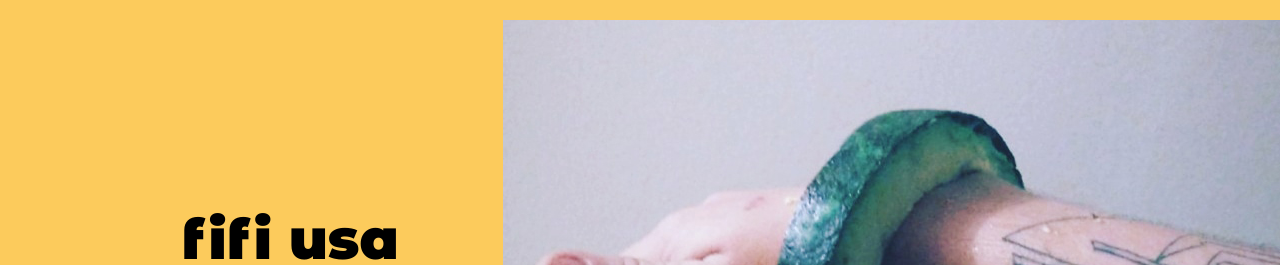
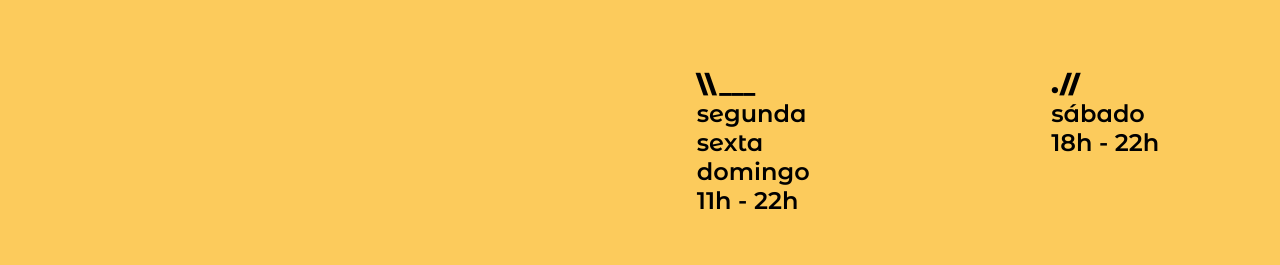
Before and after one commit to a-fisalis/a-fisalis.github.io, a plain HTML site: page index.html in a window 1280 px wide. Shown: the part 830-1095 px from the top of the page. Drawn offline with Linux system fonts and the light colour scheme.

Commit message:
adds opening time

```diff
--- a/index.html
+++ b/index.html
@@ -35,6 +35,10 @@
                     Experimenta sensações, camadas de sabores e contraste de texturas.</p>
             </div>
         </section>
+        <section class="opening-time">
+            <p class="p-medium semi-bold"><span class="heavy">\\___</span><br>segunda<br>sexta<br>domingo<br>11h - 22h</p>
+            <p class="p-medium semi-bold"><span class="heavy">.//</span><br>sábado<br>18h - 22h</p>
+        </section>
         <section class="section-1">
             <div class="text-left">
                 <p class="p-big heavy">fifi usa</p>
--- a/style.css
+++ b/style.css
@@ -177,10 +177,18 @@ p {
     font-weight: 900;
 }
 
+.opening-time {
+    margin-top: 100px;
+    margin-bottom: 100px;
+    margin-left: 70px;
+    display: flex;
+    flex-direction: row;
+    justify-content: space-around;
+}
+
 .section-1 {
     display: flex;
     flex-direction: column;
-    padding-top: 30px;
     padding-bottom: 30px;
 }
 
@@ -329,13 +337,6 @@ p {
 }
 
 
-.fifis-bg {
-    width: 100%;
-    background-image: url(img/fifis.png);
-    background-size: cover;
-}
-
-
 
 @media (min-width: 800px) {
 
@@ -370,12 +371,15 @@ p {
         left: 50px;
     }
 
+    .opening-time {
+        margin-left: 45%;
+    }
+
     .section-1 {
         display: flex;
         flex-direction: row;
         justify-content: space-between;
         align-items: center;
-        padding-top: 50px;
         padding-bottom: 50px;
     }
 
```
